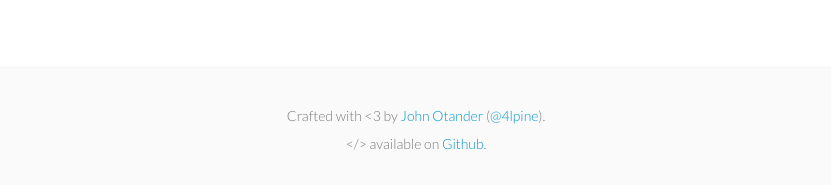
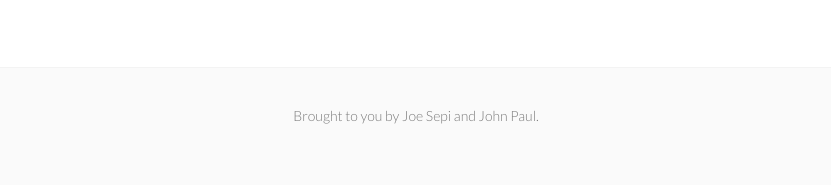
Before and after one commit to nychtml5/broadcast, a Jekyll site: the page built from about.md, in a window 1280 px wide. Shown: the part 745-930 px from the top of the page, without its empty margins (224-1055 px from the left). Built offline with Jekyll 4.4.1, drawn with Linux system fonts in a browser that asks for light colours; Markdown is read by kramdown in place of the engine named in the settings.

Commit message:
Update footer.html

```diff
--- a/_includes/footer.html
+++ b/_includes/footer.html
@@ -2,8 +2,7 @@
   <div class="p2 wrap">
     <div class="measure mt1 center">
       <small>
-        Crafted with &lt;3 by <a href="http://johnotander.com">John Otander</a> (<a href="https://twitter.com/4lpine">@4lpine</a>).<br>
-        &lt;/&gt; available on <a href="https://github.com/johnotander/pixyll">Github</a>.
+        Brought to you by Joe Sepi and John Paul.
       </small>
     </div>
   </div>
```
